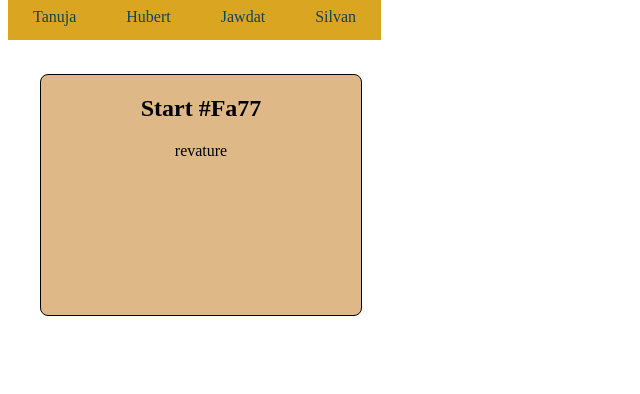
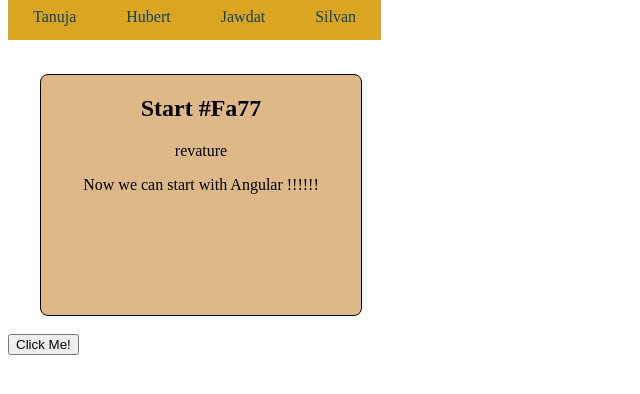
Before and after one commit to JavaFS220404/standup-amplifier-choice-league, an Angular app: page /Jawdat in a window 1280 px wide. Shown: the top 394 px of the page, without its empty margins (0-640 px from the left). Built offline with nearby package versions, Linux system fonts and the light colour scheme.

Commit message:
now complet

```diff
--- a/src/app/components/tostart/tostart.component.html
+++ b/src/app/components/tostart/tostart.component.html
@@ -1,8 +1,15 @@
 
-<div class="grid-container">
-    <div class="todo-card">
+<div class="grid-container ">
+    <div class="todo-card" >
         <h2>Start #{{start.userName}}</h2>
         <p>{{start.password}}</p>
+        <div class="information" [hidden]="visible">
+            <p>
+                Now we can start with Angular !!!!!!
+            </p>
+            </div>
     </div>
 </div>
   <br>
+  <br>
+<button (click)="tostart()">Click Me!</button>
--- a/src/app/components/tostart/tostart.component.ts
+++ b/src/app/components/tostart/tostart.component.ts
@@ -9,10 +9,14 @@ import { Start } from 'app/models/start';
 })
 export class TostartComponent implements OnInit {
 start:Start= new Start("Fa77","revature");
+visibility:boolean = true;
 
   constructor() { }
 
   ngOnInit(): void {
   }
+  tostart(){
+    this.visibility = !this.visibility;
+  }
 
 }
```
